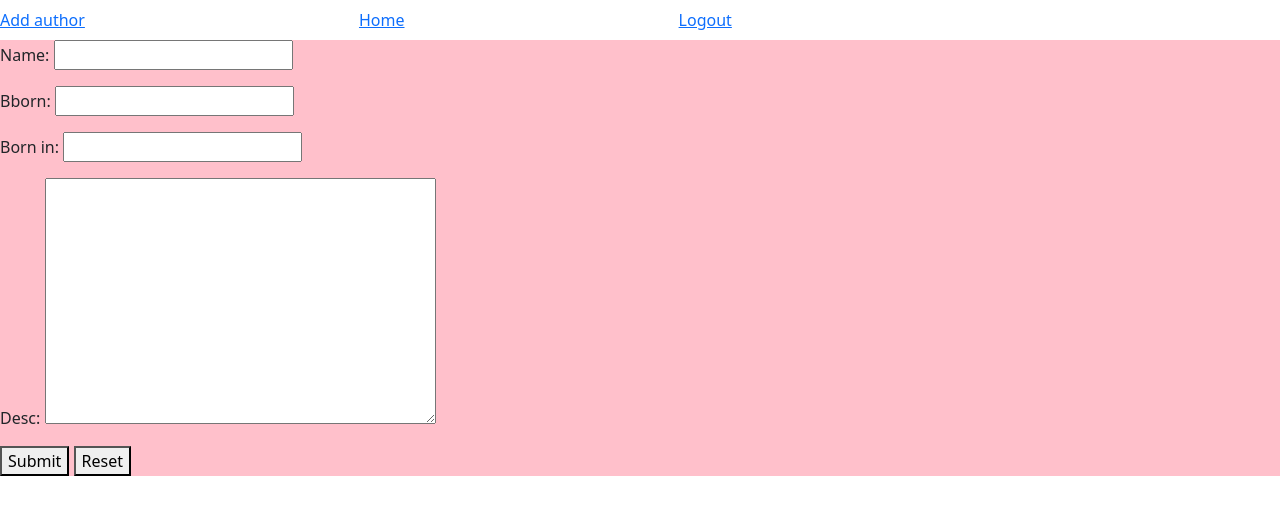
After one commit to szepano/Django-Quotes, a Django app: page /add_author/ in a window 1280 px wide. The commit adds this page. Shown: the top 515 px of the page. Run offline with Django 5.2, Linux system fonts and the light colour scheme; a user stored in the database is signed in.

Commit message:
working on adding author

```diff
--- a/quotes_dir/quotes/forms.py
+++ b/quotes_dir/quotes/forms.py
@@ -10,12 +10,24 @@ class UserRegisterForm(UserCreationForm):
         model = User
         fields = ['username', 'email', 'password1', 'password2']
 
-# class AuthorForm(forms.ModelForm):
-#     class Meta:
-#         model = Author
-#         fields = ['name', 'born', 'born_in', 'desc']
+class AuthorForm(forms.Form):
+    name = forms.CharField(max_length=100)
+    bborn = forms.CharField()
+    born_in = forms.CharField(max_length=100)
+    desc = forms.CharField(widget=forms.Textarea)
 
-# class QuoteForm(forms.ModelForm):
-#     class Meta:
-#         model = Quote
-#         fields = ['quote', 'tags', 'author']
+    def save(self):
+        data = self.cleaned_data
+        author = Author(
+            name=data['name'],
+            birth_date=data['born'],
+            born_in=data['born_in'],
+            description=data['desc']
+        )
+        author.save()
+        return author
+
+class QuoteForm(forms.Form):
+    class Meta:
+        model = Quote
+        fields = ['quote', 'tags', 'author']
--- a/quotes_dir/quotes/models.py
+++ b/quotes_dir/quotes/models.py
@@ -1,5 +1,5 @@
 # from django.db import models
-
+from django import forms
 from mongoengine import Document, EmbeddedDocument
 from mongoengine.fields import EmbeddedDocumentField, StringField, ListField, ReferenceField, BooleanField, EmailField
 
--- a/quotes_dir/quotes/static/style.css
+++ b/quotes_dir/quotes/static/style.css
@@ -29,6 +29,12 @@ aside {
     align-items: center;
 }
 
+.navbar_right {
+    flex-grow: 1;
+    display: flex;
+    justify-content: left;
+}
+
 .navbar_center {
     flex-grow: 1;
     display: flex;
--- a/quotes_dir/quotes/urls.py
+++ b/quotes_dir/quotes/urls.py
@@ -12,4 +12,5 @@ urlpatterns = [
     path('register/', views.register, name='register'),
     path('login/', views.login_view, name='login'),
     path('logout/', views.logout_view, name='logout'),
+    path('add_author/', views.add_author, name='add_author')
 ]
--- a/quotes_dir/quotes/views.py
+++ b/quotes_dir/quotes/views.py
@@ -5,7 +5,8 @@ from django.core.paginator import Paginator
 from .forms import UserRegisterForm
 from django.contrib.auth import login, authenticate, logout
 from django.contrib.auth.forms import AuthenticationForm
-# Create your views here.
+from django.contrib.auth.decorators import login_required
+from .forms import AuthorForm, QuoteForm
 
 def home(request):
     return render(request, 'quotes/home.html')
@@ -64,3 +65,14 @@ def login_view(request):
 def logout_view(request):
     logout(request)
     return redirect(to='quotes:home')
+
+@login_required
+def add_author(request):
+    if request.method == 'POST':
+        form = AuthorForm(request.POST)
+        if form.is_valid():
+            form.save()
+            return redirect('quotes:home')
+    else:
+        form = AuthorForm()
+    return render(request, 'quotes/add_author.html', {'form': form})
--- /dev/null
+++ b/quotes_dir/templates/quotes/add_author.html
@@ -0,0 +1,12 @@
+{% extends "quotes/base.html" %}
+
+{% block content %}
+<form action="{% url 'quotes:add_author' %}" method="post">
+    {% csrf_token %}
+    {{ form.as_p }}
+    <div class="grid">
+        <button type="submit">Submit</button>
+        <button type="reset" class="secondary">Reset</button>
+    </div>
+</form>
+{% endblock %}
--- a/quotes_dir/templates/quotes/base.html
+++ b/quotes_dir/templates/quotes/base.html
@@ -10,10 +10,13 @@
 <body>
     <header>
         <nav class="navbar">
-            Wstępny header <a class ="navbar_center" href="/">Home</a>
+            {% if user.is_authenticated %}
+            <a class="navbar_left" href="/add_author">Add author</a>
+            {% endif %}
+            <a class ="navbar_center" href="/">Home</a>
             <div class="navbar_right">
                 {% if user.is_authenticated %}
-                    <a href="/logout" style="text-align: right;">Logout</a>
+                    <a href="/logout">Logout</a>
                 {% else %}
                     <a href="/register">Register</a>
                     <a href="/login">Login</a>
```
